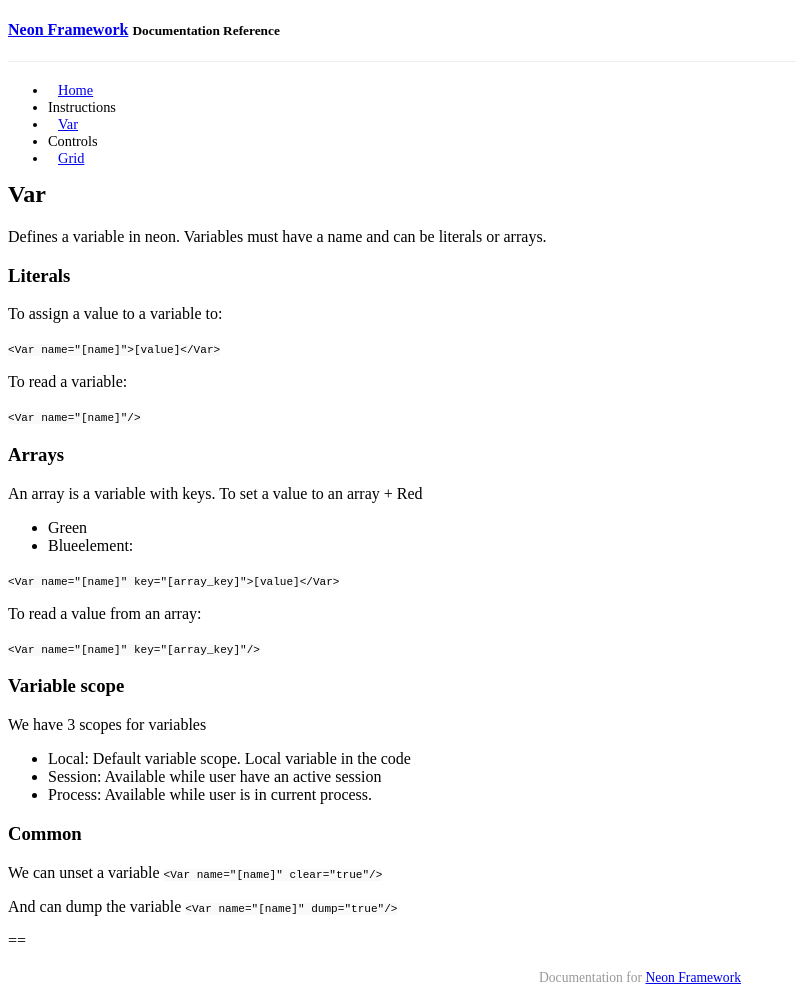
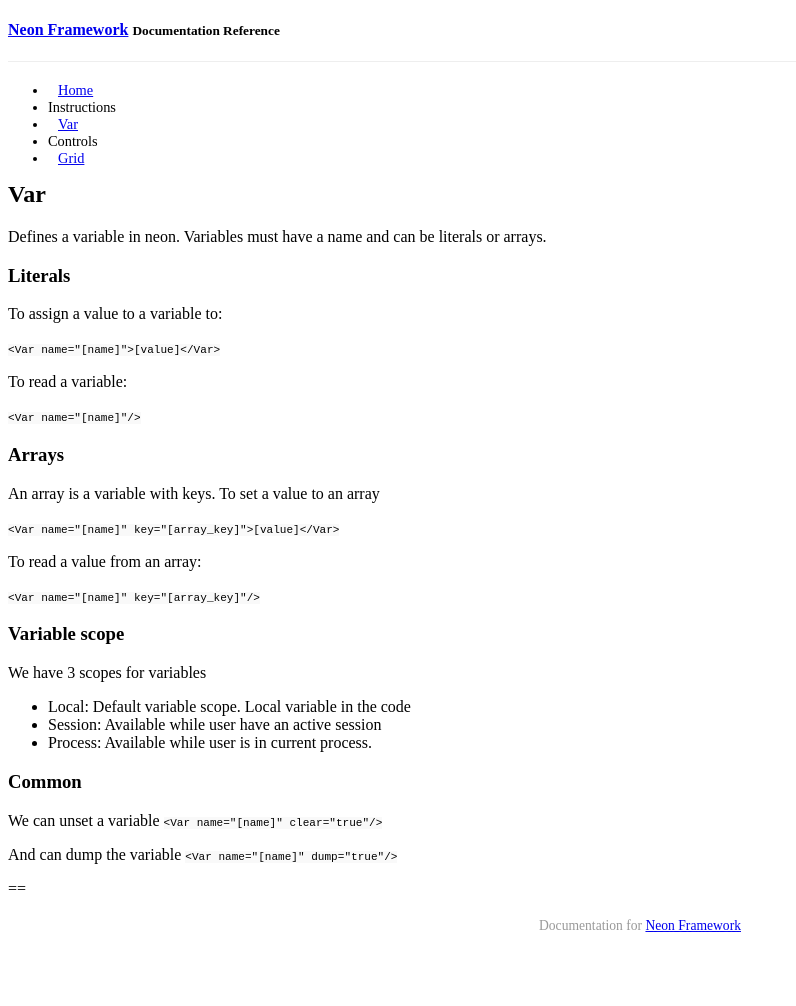
Before and after one commit to paulotavares/kuink, a Jekyll site: the page built from _posts/2014-02-12-var.md, in a window 1280 px wide. Shown: the whole page, without its empty margins (0-796 px from the left). Built offline with Jekyll 4.4.1, drawn with Linux system fonts in a browser that asks for light colours; Markdown is read by kramdown in place of the engine named in the settings; a style sheet for code colours, icons or effects is not loaded; after the commit the page ends 954 px from its top, so only the background shows below that.

Commit message:
Var doc fixed

```diff
--- a/_posts/2014-02-12-var.md
+++ b/_posts/2014-02-12-var.md
@@ -23,9 +23,7 @@
 
 ### Arrays
 An array is a variable with keys.
-To set a value to an array +   Red
-+   Green
-+   Blueelement:
+To set a value to an array
 
 ``<Var name="[name]" key="[array_key]">[value]</Var>``
 
```
